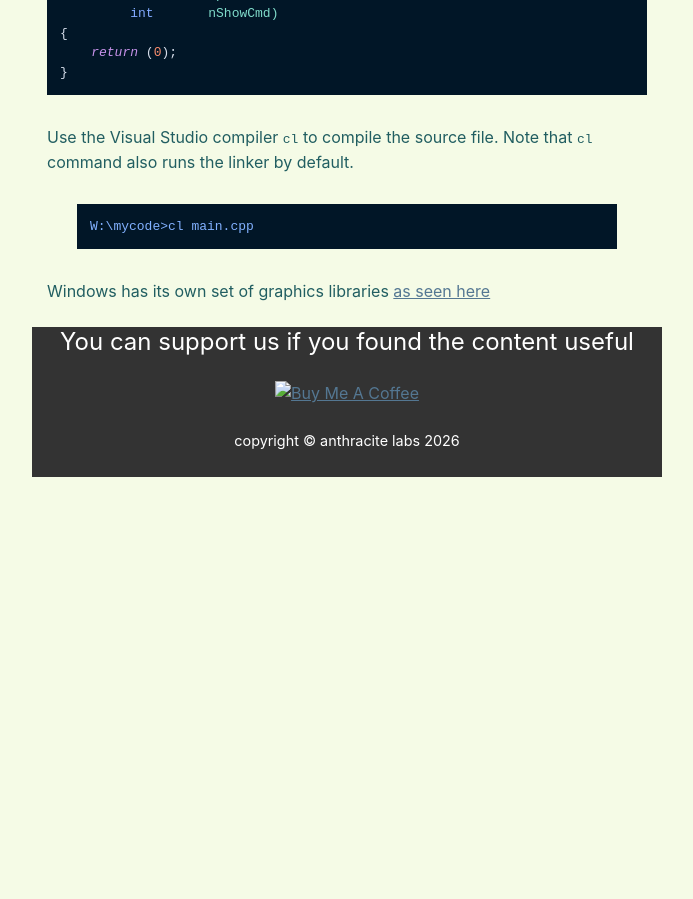
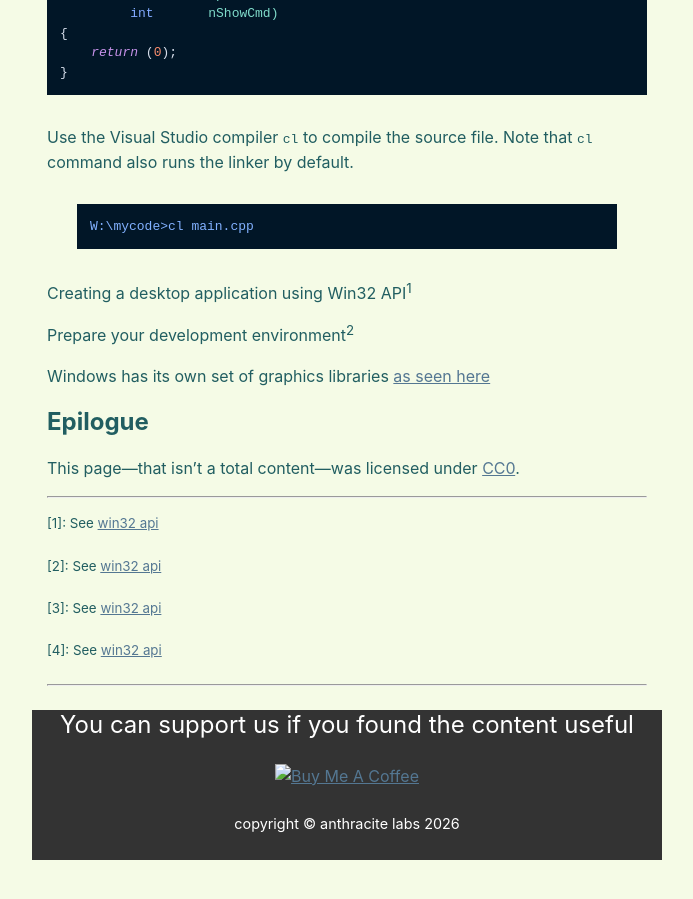
Before and after one commit to anthracitelabs/anthracitelabs.github.io, a Jekyll site: the page built from winapi.md, in a window 1280 px wide and 900 px high, scrolled down 1275 px. Shown: the whole window, without its empty margins (293-986 px from the left). Built offline with Jekyll 4.4.1, drawn with Linux system fonts in a browser that asks for light colours; the repository's description, which GitHub fills in, is left out; our own code applies the rules of GitHub Pages for plain Markdown files; before the commit the page ends 1792 px from its top, so only the background shows below that.

Commit message:
winapi.md updated

````diff
--- a/winapi.md
+++ b/winapi.md
@@ -50,4 +50,30 @@ W:\mycode>cl main.cpp
 ```
 
 
+Creating a desktop application using Win32 API<sup>1</sup>
+
+
+Prepare your development environment<sup>2</sup>
+
+
 Windows has its own set of graphics libraries [as seen here](https://learn.microsoft.com/en-us/windows/win32/learnwin32/overview-of-the-windows-graphics-architecture)
+
+
+## Epilogue
+
+This page—that isn't a total content—was licensed under [CC0](https://creativecommons.org/publicdomain/zero/1.0/).
+
+---
+
+<sup>[1]: See [win32 api](https://learn.microsoft.com/en-us/windows/win32/desktop-programming)</sup>
+
+
+<sup>[2]: See [win32 api](https://learn.microsoft.com/en-us/windows/win32/learnwin32/prepare-your-development-environment)</sup>
+
+
+<sup>[3]: See [win32 api](https://learn.microsoft.com/en-us/windows/apps/get-started/?tabs=native)</sup>
+
+
+<sup>[4]: See [win32 api](https://learn.microsoft.com/en-us/windows/win32/learnwin32/learn-to-program-for-windows)</sup>
+
+---
````
